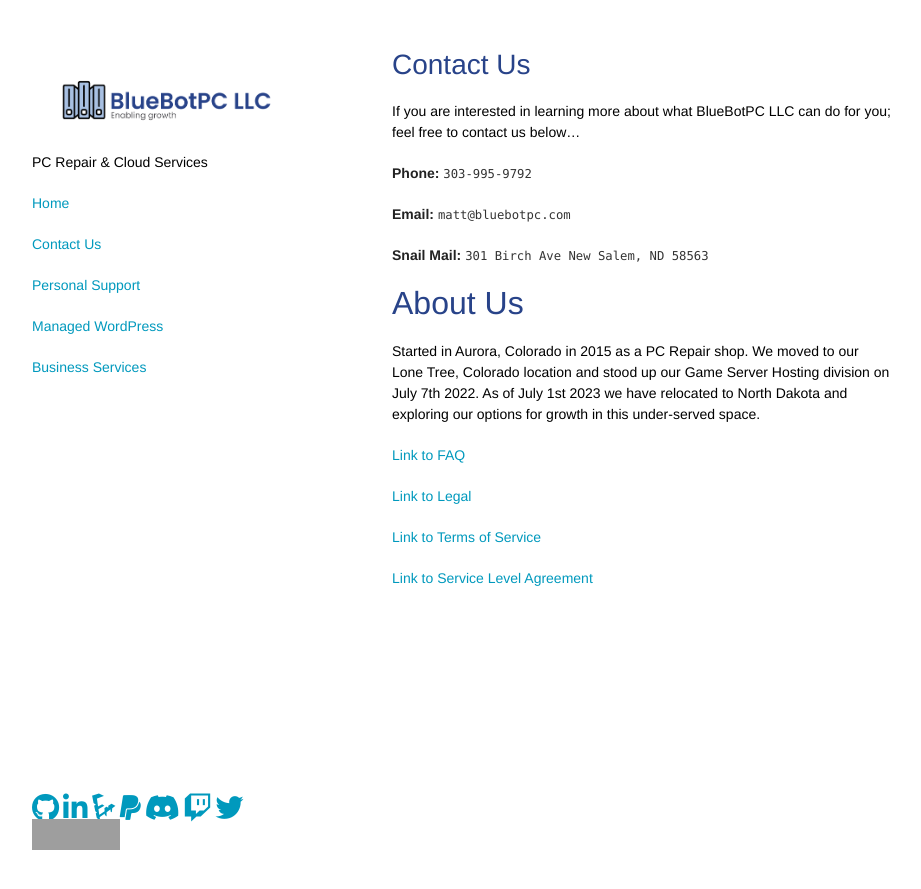
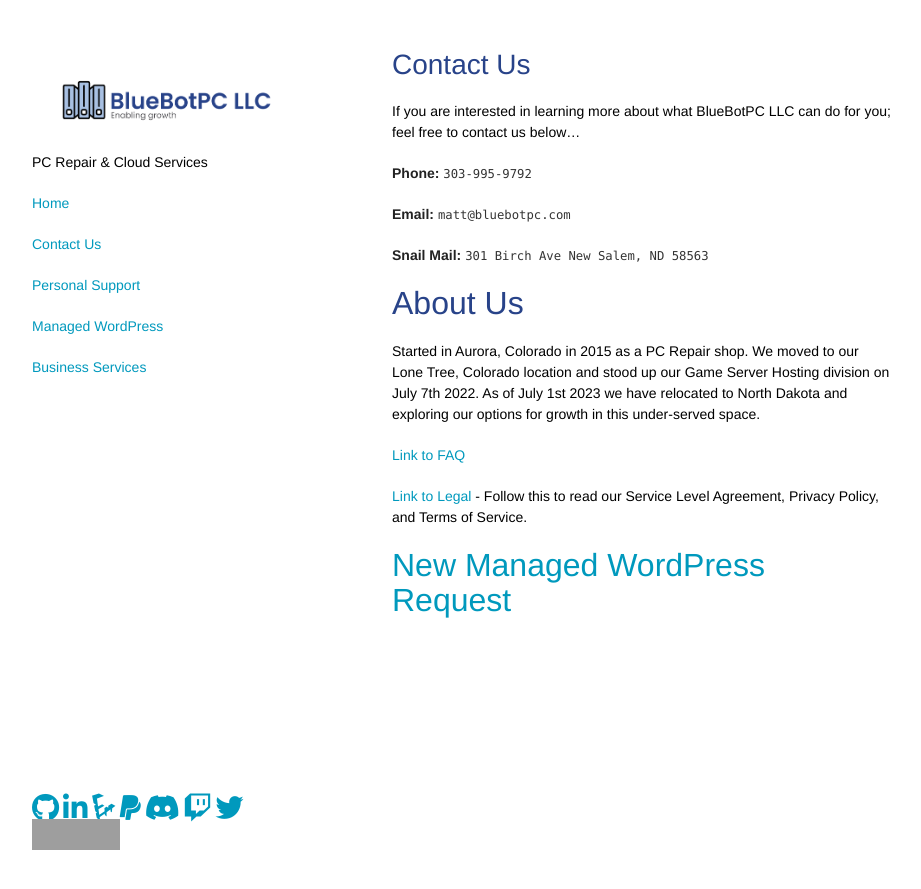
Before and after one commit to GoobyFRS/bluebotpc-web, a Jekyll site: the page built from pages/contact.md, in a window 1280 px wide. Shown: the top 889 px of the page, without its empty margins (178-1099 px from the left). Built offline with Jekyll 4.4.1, drawn with Linux system fonts in a browser that asks for light colours; nearby versions of some CDN libraries; our own code applies the rules of GitHub Pages for plain Markdown files; grey boxes are pictures that could not be loaded.

Commit message:
tos round 2
google forms link added as well

```diff
--- a/pages/contact.md
+++ b/pages/contact.md
@@ -17,8 +17,6 @@ Started in Aurora, Colorado in 2015 as a PC Repair shop. We moved to our Lone Tr
 
 [Link to FAQ](https://bluebotpc.com/pages/faq)
 
-[Link to Legal](https://bluebotpc.com/pages/legal/legal)
+[Link to Legal](https://bluebotpc.com/pages/legal/legal) - Follow this to read our Service Level Agreement, Privacy Policy, and Terms of Service.
 
-[Link to Terms of Service](https://bluebotpc.com/pages/legal/tos)
-
-[Link to Service Level Agreement](https://bluebotpc.com/pages/legal/sla)
+## [New Managed WordPress Request](https://docs.google.com/forms/d/1RizQtXfU2M2di57s5_XrnS654IPZdvIbp1t1CAPaLZw/prefill)
```
Also changed, not shown: pages/legal/legal.md (+7 -7 lines), pages/legal/tos.md (+15 -2 lines).
